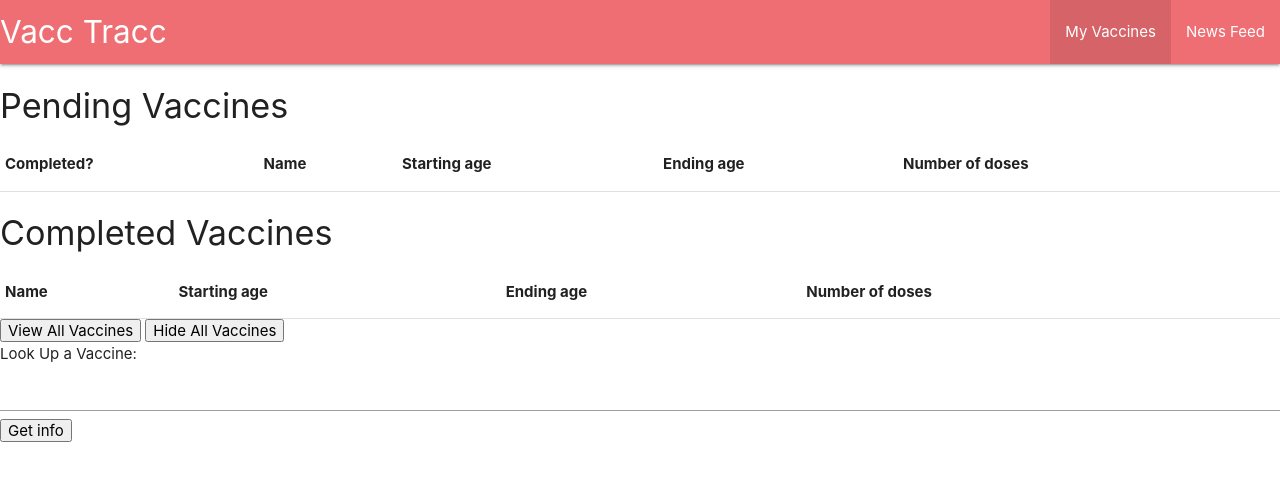
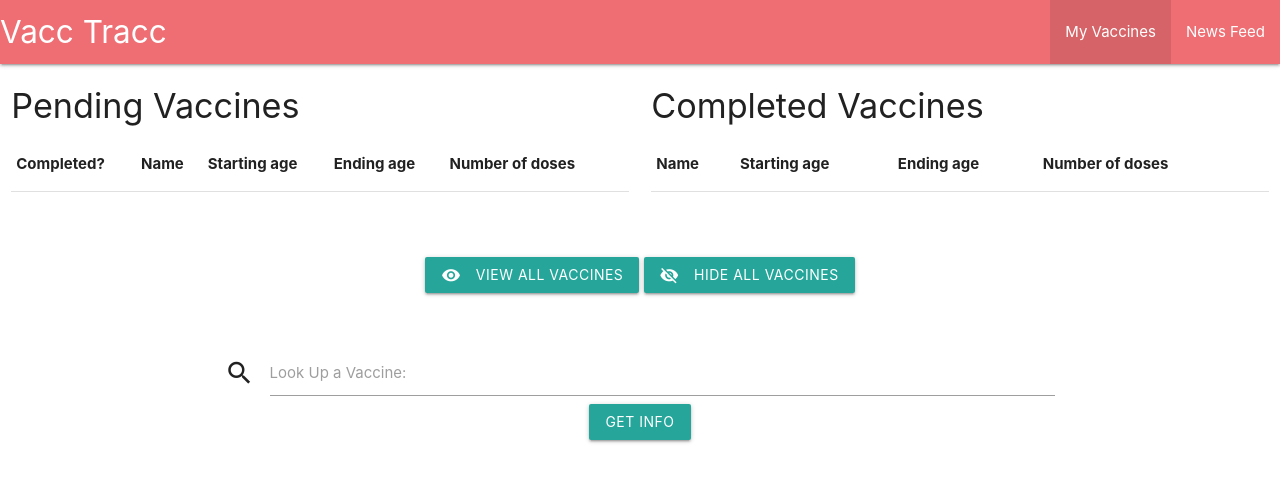
Before and after one commit to shs416/Cogs-121, a website: page static_files/index.html in a window 1280 px wide. Drawn offline with nearby package versions, Linux system fonts and the light colour scheme; no server answers.

Commit message:
Styled things a bit

```diff
--- a/static_files/index.html
+++ b/static_files/index.html
@@ -216,6 +216,9 @@
         </div>
    </nav>
 
+    <div class="row">
+        <div class="col s12 m6 l6">
+
             <h4>Pending Vaccines</h4>
             <table style="width:100%" id="pending_vaccines">
                 <thead>
@@ -231,6 +234,9 @@
                 <tbody></tbody>
             </table>
 
+        </div>
+
+        <div class="col s12 m6 l6">
             <h4>Completed Vaccines</h4>
             <table style="width:100%" id="completed_vaccines">
                 <thead>
@@ -244,15 +250,51 @@
                 </thead>
                 <tbody></tbody>
             </table>
+        </div>
 
-    <button id="viewAllVaccineButton">View All Vaccines</button>
-    <button id="hideAllVaccineButton">Hide All Vaccines</button>
+    </div>
+<br><br>
+    <div class="row">
+        <div class="col s8 push-s2">
+        <center>
+            <button class="btn" id="viewAllVaccineButton">
+                <i class="material-icons left">visibility</i>
+                View All Vaccines
+            </button>
+            <button class="btn" id="hideAllVaccineButton">
+                <i class="material-icons left">visibility_off</i>
+                Hide All Vaccines
+            </button>
+            <br><br>
             <div id="vaccineDiv"></div>
+        </center>
+    </div>
 
 
-    Look Up a Vaccine: <input id="nameBox" type="text" size="20"/>
-    <button id="infoButton">Get info</button>
+
+    </div>
+
+    <div class="row">
+        <div class="input-field col s8 push-s2">
+            <i class="material-icons prefix left">search</i>
+            <label for="nameBox">Look Up a Vaccine: </label>
+            <input id="nameBox" type="text" size="20"/>
+
+            <center>
+                <button class="btn" id="infoButton">Get info</button>
+                <br><br>
                 <div id="vaccineInfoDiv"></div>
+            </center>
+
+            <!-- <i class="material-icons prefix left">search</i>
+            <input id = "searchBar" type="text" placeholder="Search..">
+            <center>
+                <button id="searchNews" class="btn waves-light">Search</button>
+            </center> -->
+        </div>
+    </div>
+
+
 
 
     <footer class="">
```
Also changed, not shown: static_files/news.html (+14 -4 lines). Lines whose indentation alone changed are shown as unchanged.
